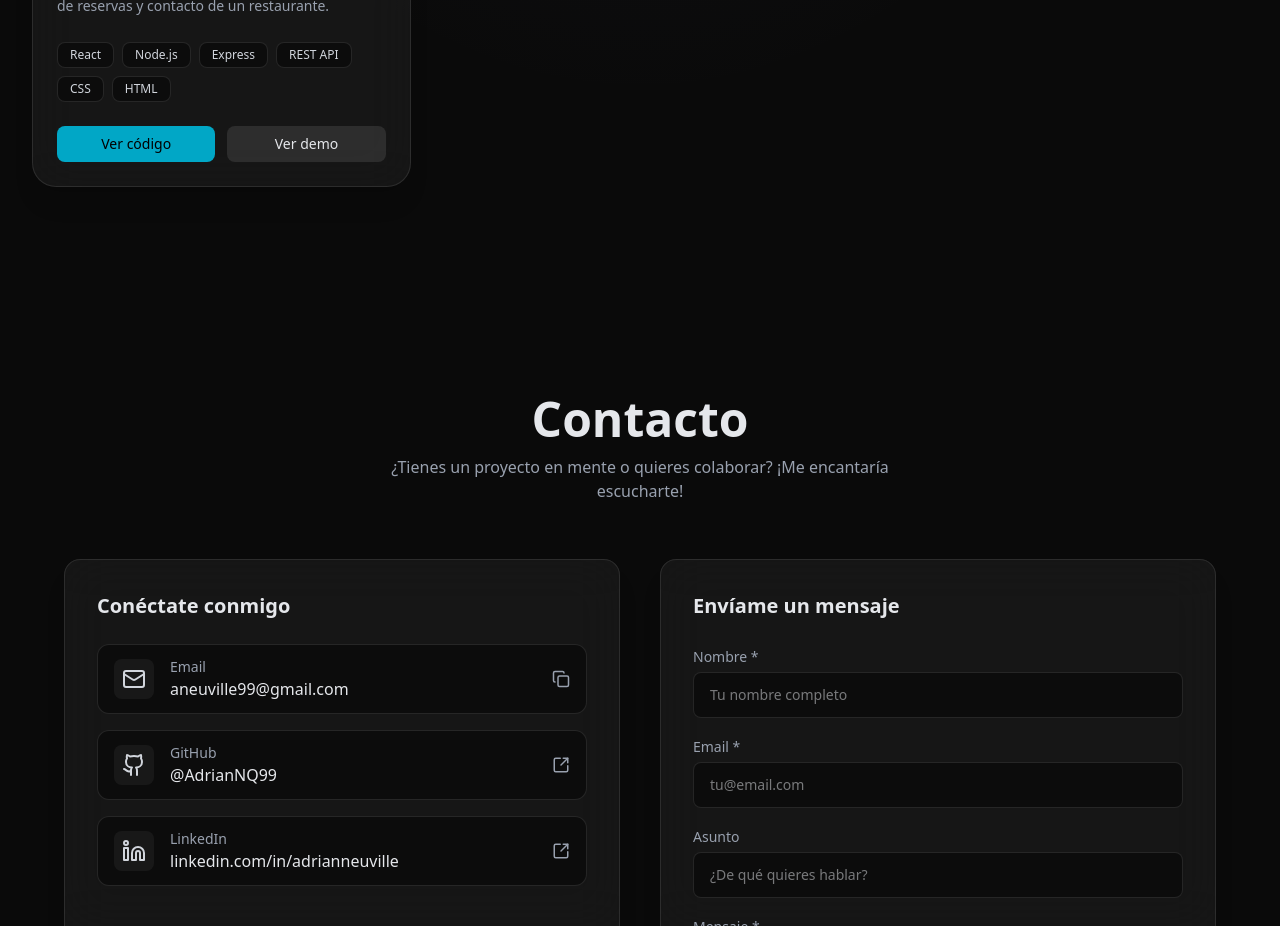
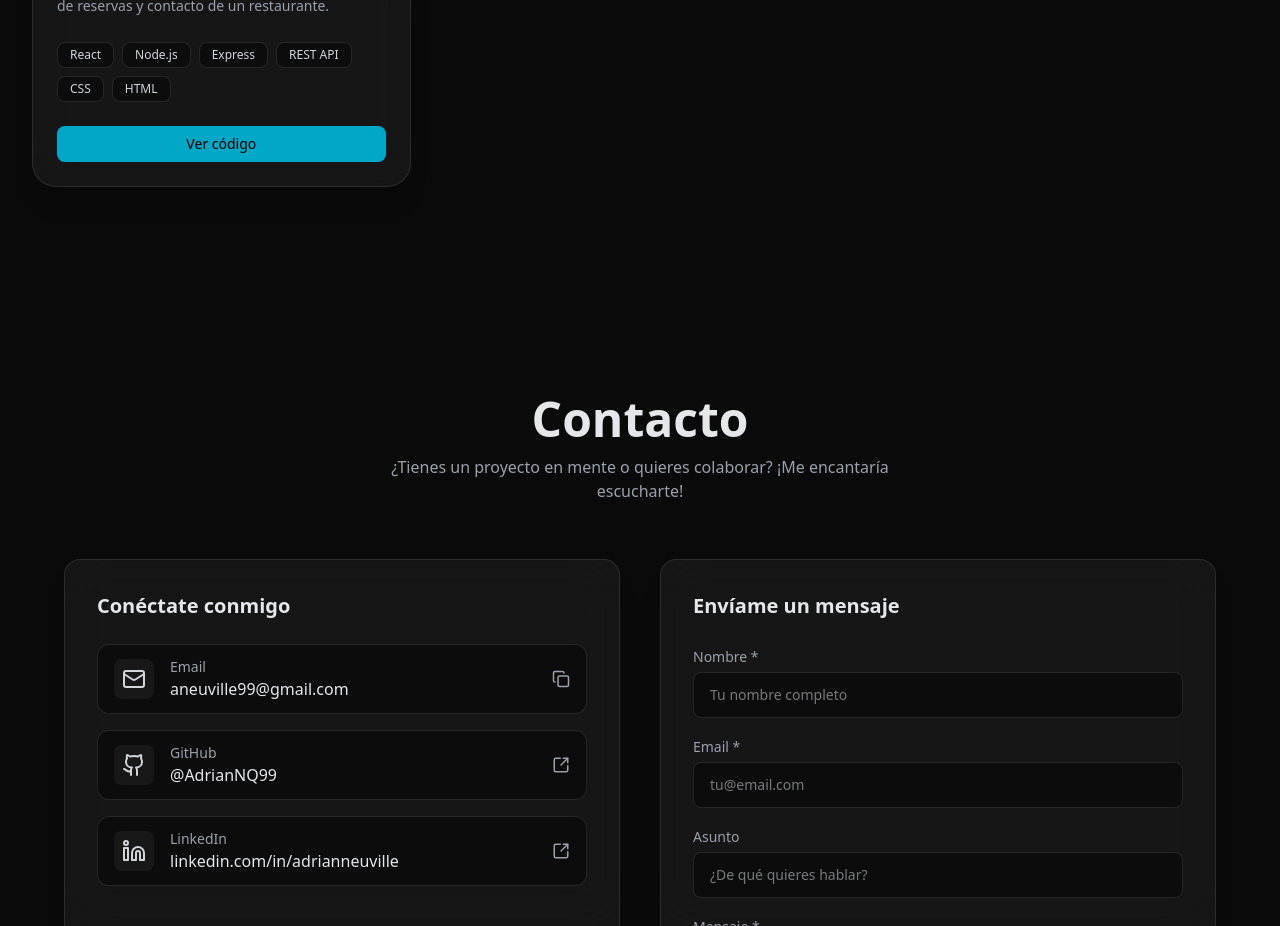
Before and after one commit to AdrianNQ99/Portfolio, a React (Vite) app: page / in a window 1280 px wide. Shown: the part 1820-2746 px from the top of the page. Built offline with nearby package versions, Linux system fonts and the light colour scheme.

Commit message:
fix: conditionally render demo button with improved styling

```diff
--- a/src/components/GenericComponents/ProyectCard.jsx
+++ b/src/components/GenericComponents/ProyectCard.jsx
@@ -35,14 +35,14 @@ function ProjectCard({ title, description, image, tech, github, demo }) {
             Ver código
           </button>
 
-          <button
-            onClick={() => {
-              window.open(demo, "_blank");
-            }}
-            className="flex-1 rounded-lg bg-white/10 px-4 py-2 text-xs sm:text-sm text-gray-200 hover:bg-white/20 transition"
-          >
-            Ver demo
-          </button>
+          {demo && (
+            <button
+              onClick={() => window.open(demo, "_blank")}
+              className="flex-1 rounded-lg bg-gray-400/90 px-4 py-2 text-xs sm:text-sm font-medium text-black hover:bg-gray-400 transition"
+            >
+              Ver demo
+            </button>
+          )}
         </div>
       </div>
     </article>
```
